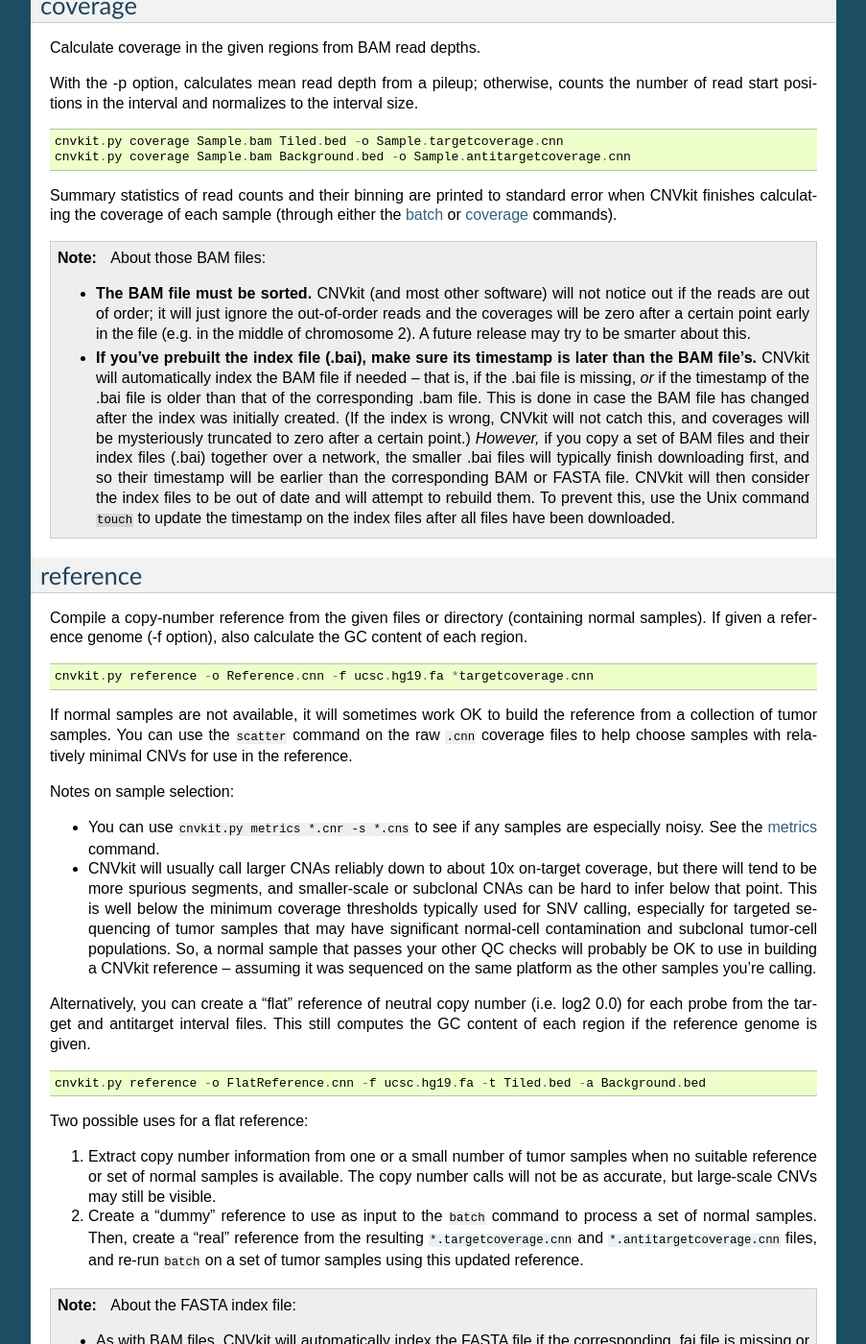
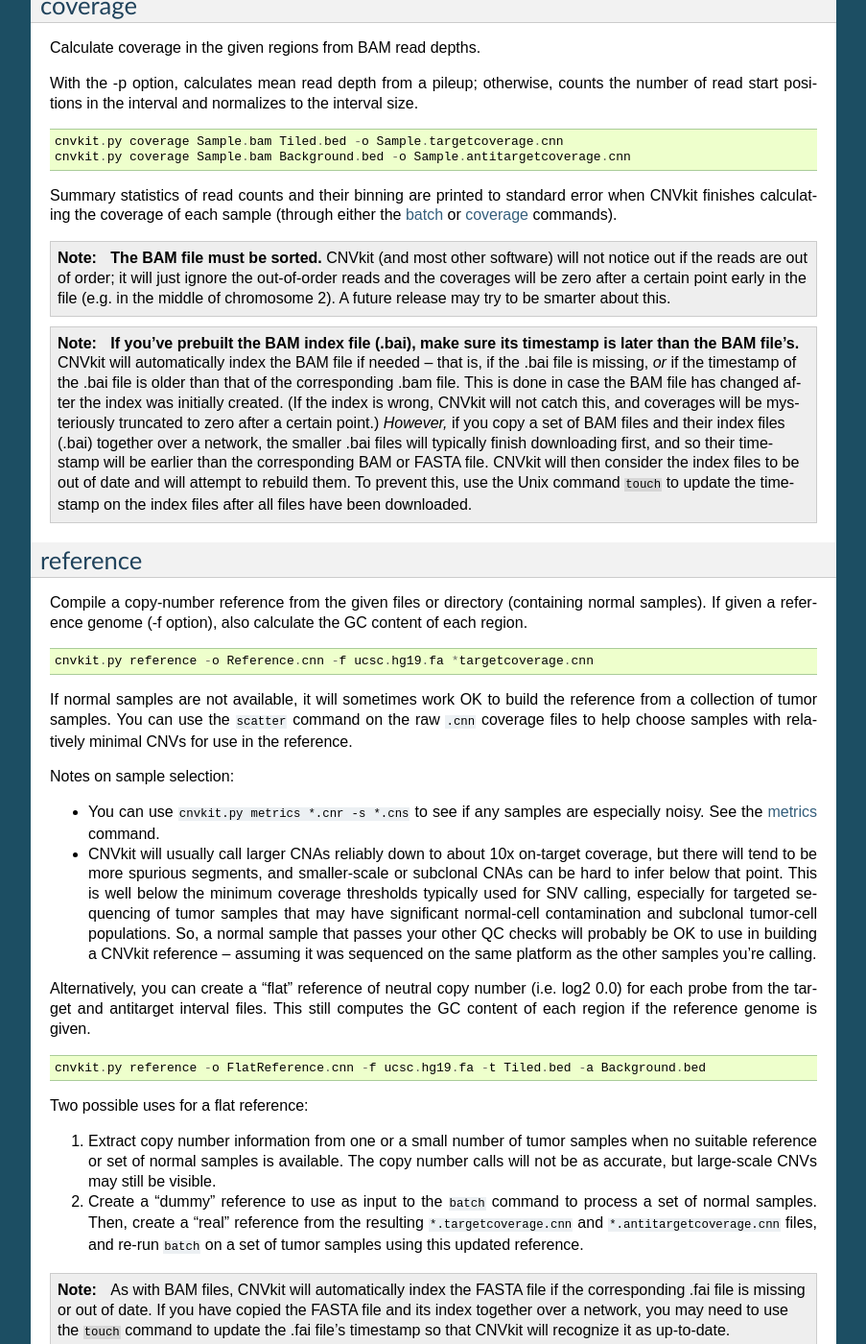
Before and after one commit to etal/cnvkit, a Sphinx documentation site: the page built from doc/pipeline.rst, in a window 1280 px wide and 1400 px high, scrolled down 2652 px. Shown: the whole window at 96% size, without its empty margins (198-1101 px from the left). Built offline with Sphinx 7.4.7, drawn with Linux system fonts in a browser that asks for light colours; some of the changed text lies outside the part shown.

Commit message:
doc: linked segmentation algorithms; tweaked note formatting

```diff
--- a/doc/pipeline.rst
+++ b/doc/pipeline.rst
@@ -154,27 +154,27 @@
 
 
 .. note::
-    About those BAM files:
+    **The BAM file must be sorted.** CNVkit (and most other software) will not
+    notice out if the reads are out of order; it will just ignore the
+    out-of-order reads and the coverages will be zero after a certain point
+    early in the file (e.g. in the middle of chromosome 2). A future release
+    may try to be smarter about this.
 
-    - **The BAM file must be sorted.** CNVkit (and most other software) will not
-      notice out if the reads are out of order; it will just ignore the
-      out-of-order reads and the coverages will be zero after a certain point
-      early in the file (e.g. in the middle of chromosome 2). A future release
-      may try to be smarter about this.
-    - **If you've prebuilt the index file (.bai), make sure its timestamp is
-      later than the BAM file's.** CNVkit will automatically index the BAM file
-      if needed -- that is, if the .bai file is missing, *or* if the timestamp
-      of the .bai file is older than that of the corresponding .bam file. This
-      is done in case the BAM file has changed after the index was initially
-      created. (If the index is wrong, CNVkit will not catch this, and coverages
-      will be mysteriously truncated to zero after a certain point.) *However,*
-      if you copy a set of BAM files and their index files (.bai) together over
-      a network, the smaller .bai files will typically finish downloading first,
-      and so their timestamp will be earlier than the corresponding BAM or FASTA
-      file. CNVkit will then consider the index files to be out of date and will
-      attempt to rebuild them. To prevent this, use the Unix command ``touch``
-      to update the timestamp on the index files after all files have been
-      downloaded.
+.. note::
+    **If you've prebuilt the BAM index file (.bai), make sure its timestamp is
+    later than the BAM file's.** CNVkit will automatically index the BAM file
+    if needed -- that is, if the .bai file is missing, *or* if the timestamp
+    of the .bai file is older than that of the corresponding .bam file. This
+    is done in case the BAM file has changed after the index was initially
+    created. (If the index is wrong, CNVkit will not catch this, and coverages
+    will be mysteriously truncated to zero after a certain point.) *However,*
+    if you copy a set of BAM files and their index files (.bai) together over
+    a network, the smaller .bai files will typically finish downloading first,
+    and so their timestamp will be earlier than the corresponding BAM or FASTA
+    file. CNVkit will then consider the index files to be out of date and will
+    attempt to rebuild them. To prevent this, use the Unix command ``touch``
+    to update the timestamp on the index files after all files have been
+    downloaded.
 
 
 .. _reference:
@@ -230,13 +230,11 @@
    and re-run ``batch`` on a set of tumor samples using this updated reference.
 
 .. note::
-    About the FASTA index file:
-
-    * As with BAM files, CNVkit will automatically index the FASTA file if the
-      corresponding .fai file is missing or out of date. If you have copied the
-      FASTA file and its index together over a network, you may need to use the
-      ``touch`` command to update the .fai file's timestamp so that CNVkit will
-      recognize it as up-to-date.
+    As with BAM files, CNVkit will automatically index the FASTA file if the
+    corresponding .fai file is missing or out of date. If you have copied the
+    FASTA file and its index together over a network, you may need to use the
+    ``touch`` command to update the .fai file's timestamp so that CNVkit will
+    recognize it as up-to-date.
 
 
 .. _fix:
@@ -263,8 +261,11 @@
     cnvkit.py segment Sample.cnr -o Sample.cns
 
 By default this uses the circular binary segmentation algorithm (CBS), but with
-the ``-m`` option, the faster Fused Lasso algorithm (``flasso``) or even faster
-but less accurate HaarSeg algorithm (``haar``) can be used instead.
+the ``-m`` option, the faster `Fused Lasso
+<http://statweb.stanford.edu/~tibs/cghFLasso.html>`_ algorithm (``flasso``) or
+even faster but less accurate `HaarSeg
+<http://webee.technion.ac.il/people/YoninaEldar/Info/software/HaarSeg.htm>`_
+algorithm (``haar``) can be used instead.
 
 Fused Lasso additionally performs significance testing to distinguish CNAs from
 regions of neutral copy number, whereas CBS and HaarSeg by themselves only
```
